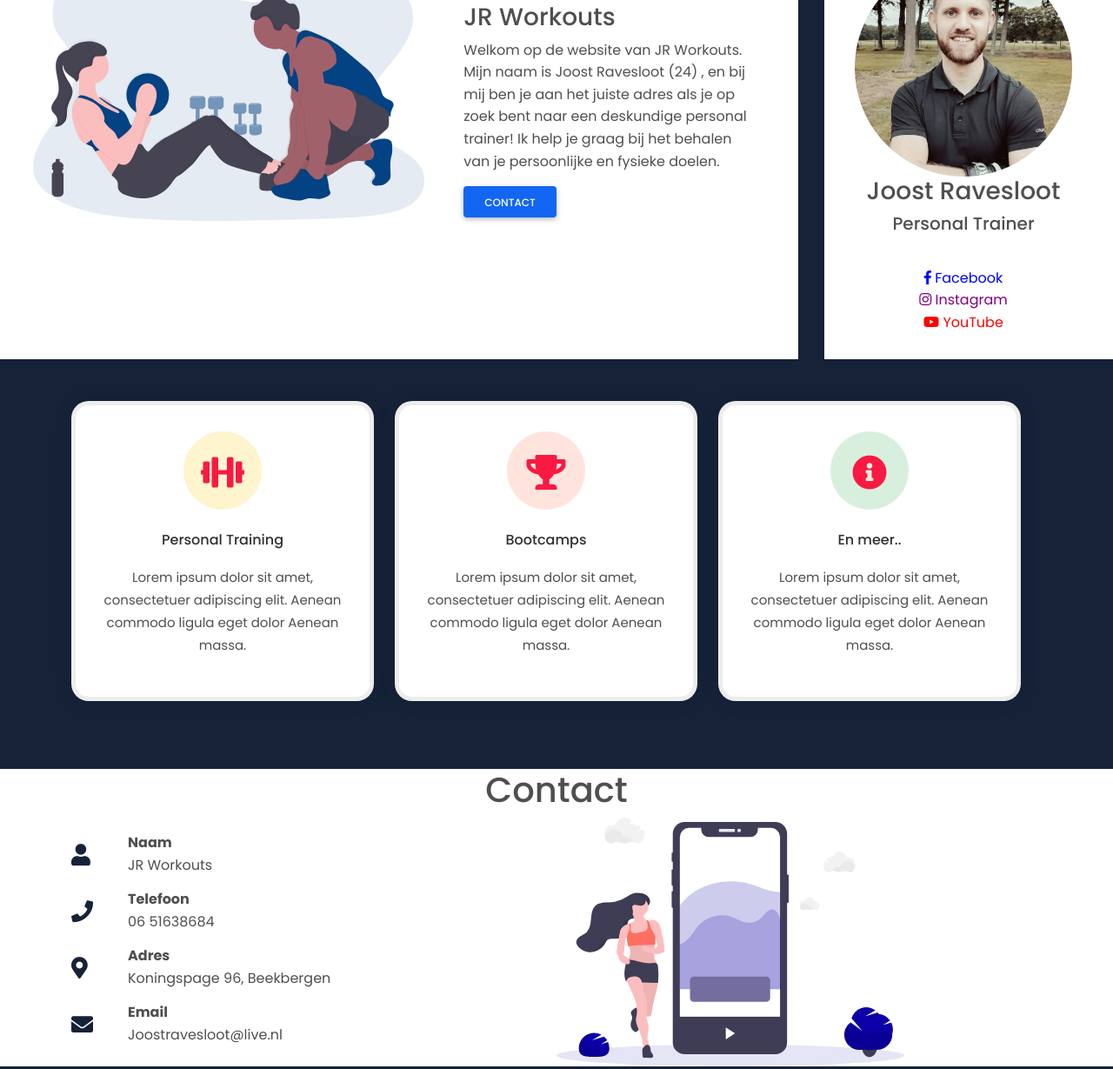
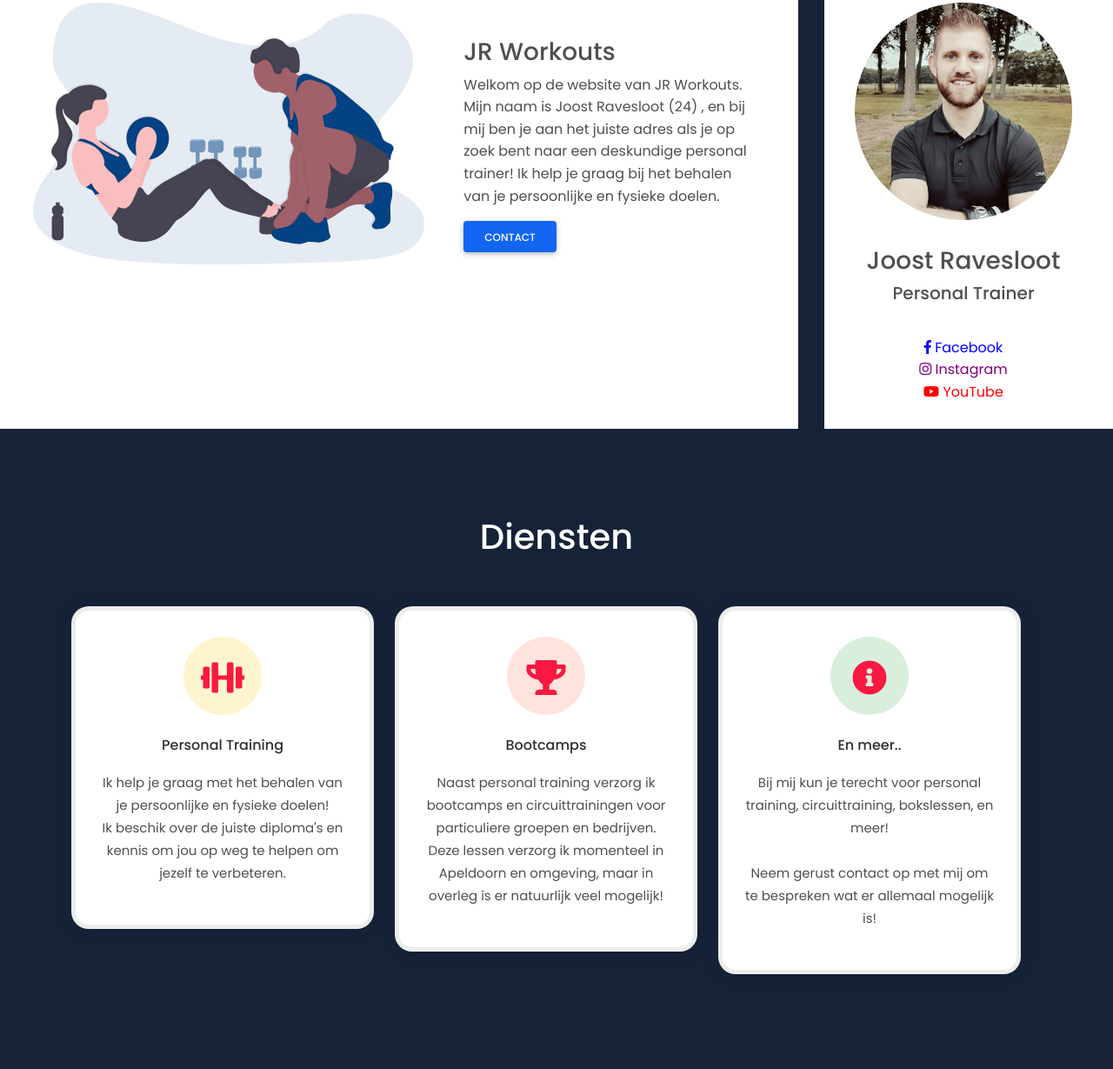
Before and after one commit to JR-BOS/JR-Workouts, a plain HTML site: page index.html in a window 1280 px wide. Shown: the part 897-2126 px from the top of the page at 87% size. Drawn offline with nearby package versions, Linux system fonts and the light colour scheme.

Commit message:
Small update

```diff
--- a/index.html
+++ b/index.html
@@ -40,32 +40,32 @@
         >
           <ul class="navbar-nav">
             <li class="nav-item">
-              <a class="nav-link active" aria-current="page" href="#">Home</a>
+              <a class="nav-link" aria-current="page" href="#home">Home</a>
             </li>
             <li class="nav-item">
-              <a class="nav-link" href="#">Over mij</a>
+              <a class="nav-link" href="#about">Over mij</a>
             </li>
             <li class="nav-item">
-              <a class="nav-link" href="#">Personal Training</a>
+              <a class="nav-link" href="#services">Personal Training</a>
             </li>
             <li class="nav-item">
-              <a class="nav-link" href="#">Contact</a>
+              <a class="nav-link" href="#contact">Contact</a>
             </li>
             <div class="nav-link">
               <a
-                href="https://www.instagram.com/cafedeheksenketel/"
+                href="https://www.instagram.com/jrworkouts1/"
                 target="_blank"
                 class="socialicon"
                 ><i class="fab fa-instagram"></i
               ></a>
               <a
-                href="https://www.facebook.com/HeksenketelBeekbergen"
+                href="https://www.facebook.com/jrworkouts1"
                 target="_blank"
                 class="socialicon"
                 ><i class="fab fa-facebook-f"></i
               ></a>
               <a
-                href="https://www.facebook.com/HeksenketelBeekbergen"
+                href="https://www.youtube.com/channel/UCNVQ8Ee9DBQGsExHcvuskug"
                 target="_blank"
                 class="socialicon"
                 ><i class="fab fa-youtube"></i
@@ -75,9 +75,7 @@
         </div>
       </div>
     </nav>
-
-    <div id="overlay"></div>
-
+    <!-- HOME -->
     <section class="home" id="home">
       <div class="home-content">
         <img src="images/slider1.jpg" />
@@ -90,7 +88,7 @@
     </section>
     <!-- Landing page section -->
 
-    <section class="about">
+    <section class="about" id="about">
       <div class="row">
         <div class="col-md-5 illustration">
           <div>
@@ -106,7 +104,7 @@
             naar een deskundige personal trainer! Ik help je graag bij het
             behalen van je persoonlijke en fysieke doelen.
           </p>
-          <button type="button" class="btn btn-primary">Contact</button>
+          <a type="button" href="#contact" class="btn btn-primary">Contact</a>
         </div>
 
         <div class="col-md-3">
@@ -115,26 +113,35 @@
               <img src="images/circle-cropped.png" width="250" alt="" />
             </div>
             <div class="titel">
-              <h3>Joost Ravesloot</h3>
+              <h3 id="naam">Joost Ravesloot</h3>
               <h5>Personal Trainer</h5>
             </div>
           </div>
           <div class="socials">
             <div class="facebook">
-              <a href=""><i class="fab fa-facebook-f"></i> Facebook</a>
+              <a href="https://www.facebook.com/jrworkouts1" target="_blank"
+                ><i class="fab fa-facebook-f"></i> Facebook</a
+              >
             </div>
             <div class="insta">
-              <a href=""><i class="fab fa-instagram"></i> Instagram</a>
+              <a href="https://www.instagram.com/jrworkouts1/" target="_blank"
+                ><i class="fab fa-instagram"></i> Instagram</a
+              >
             </div>
             <div class="youtube">
-              <a href=""><i class="fab fa-youtube"></i> YouTube</a>
+              <a
+                href="https://www.youtube.com/channel/UCNVQ8Ee9DBQGsExHcvuskug"
+                target="_blank"
+                ><i class="fab fa-youtube"></i> YouTube</a
+              >
             </div>
           </div>
         </div>
       </div>
     </section>
     <!-- services -->
-    <div class="services">
+    <div class="services" id="services">
+      <h1 class="dienstentitle">Diensten</h1>
       <div class="feat bg-gray pt-5 pb-5">
         <div class="container">
           <div class="row">
@@ -145,8 +152,10 @@
                 ></span>
                 <h6>Personal Training</h6>
                 <p>
-                  Lorem ipsum dolor sit amet, consectetuer adipiscing elit.
-                  Aenean commodo ligula eget dolor Aenean massa.
+                  Ik help je graag met het behalen van je persoonlijke en
+                  fysieke doelen!<br />
+                  Ik beschik over de juiste diploma's en kennis om jou op weg te
+                  helpen om jezelf te verbeteren.
                 </p>
               </div>
             </div>
@@ -157,8 +166,10 @@
                 ></span>
                 <h6>Bootcamps</h6>
                 <p>
-                  Lorem ipsum dolor sit amet, consectetuer adipiscing elit.
-                  Aenean commodo ligula eget dolor Aenean massa.
+                  Naast personal training verzorg ik bootcamps en
+                  circuittrainingen voor particuliere groepen en bedrijven. Deze
+                  lessen verzorg ik momenteel in Apeldoorn en omgeving, maar in
+                  overleg is er natuurlijk veel mogelijk!
                 </p>
               </div>
             </div>
@@ -170,8 +181,10 @@
                 ></span>
                 <h6>En meer..</h6>
                 <p>
-                  Lorem ipsum dolor sit amet, consectetuer adipiscing elit.
-                  Aenean commodo ligula eget dolor Aenean massa.
+                  Bij mij kun je terecht voor personal training,
+                  circuittraining, bokslessen, en meer!<br /><br />
+                  Neem gerust contact op met mij om te bespreken wat er allemaal
+                  mogelijk is!
                 </p>
               </div>
             </div>
@@ -184,7 +197,7 @@
 
     <section id="contact" class="contact">
       <div class="container">
-        <h1 class="abouttitle">Contact</h1>
+        <h1 class="contacttitle">Contact</h1>
 
         <div class="row">
           <div class="col-sm">
@@ -193,7 +206,7 @@
                 <i class="fa fa-user"></i>
                 <div class="info">
                   <div class="head">Naam</div>
-                  <div class="sub-title">JR Workouts</div>
+                  <div class="sub-title">JR Workouts - Joost Ravesloot</div>
                 </div>
               </div>
 
@@ -201,7 +214,7 @@
                 <i class="fa fa-phone"></i>
                 <div class="info">
                   <div class="head">Telefoon</div>
-                  <div class="sub-title">06 51638684</div>
+                  <div class="sub-title">06 5163 8684</div>
                 </div>
               </div>
 
@@ -240,15 +253,15 @@
               <ul>
                 <li><a href="#home">Home</a></li>
                 <li><a href="#about">Over Mij</a></li>
-                <li><a href="#menukaart">Personal Training</a></li>
-                <li><a href="#evenementen">Contact</a></li>
+                <li><a href="#services">Personal Training</a></li>
+                <li><a href="#contact">Contact</a></li>
               </ul>
             </div>
             <div class="col-sm-6 col-md-3 item">
               <h3 class="hekslettertype">Contactgegevens</h3>
               <ul>
                 <li><a href="#">Koningspage 96, Beekbergen</a></li>
-                <li><a href="#">06 51638684</a></li>
+                <li><a href="#">06 5163 8684</a></li>
                 <li><a href="#">Joostravesloot@live.nl</a></li>
               </ul>
             </div>
@@ -261,17 +274,13 @@
               </p>
             </div>
             <div class="col item social">
-              <a
-                href="https://www.instagram.com/cafedeheksenketel/"
-                target="_blank"
+              <a href="https://www.instagram.com/jrworkouts1/" target="_blank"
                 ><i class="fab fa-instagram"></i></a
-              ><a
-                href="https://www.facebook.com/HeksenketelBeekbergen"
-                target="_blank"
+              ><a href="https://www.facebook.com/jrworkouts1" target="_blank"
                 ><i class="fab fa-facebook-f"></i
               ></a>
               <a
-                href="https://www.facebook.com/HeksenketelBeekbergen"
+                href="https://www.youtube.com/channel/UCNVQ8Ee9DBQGsExHcvuskug"
                 target="_blank"
                 ><i class="fab fa-youtube"></i
               ></a>
--- a/style.css
+++ b/style.css
@@ -141,17 +141,21 @@ footer {
 
 .about .links {
   border-right: solid 30px #152238;
-  padding-top: 100px;
+  padding-top: 140px;
   padding-right: 50px;
 }
 
 .about .illustration {
   padding-left: 50px;
-  padding-top: 50px;
+  padding-top: 100px;
 }
 
 .about #fitness {
   width: 450px;
+}
+
+.about #naam {
+  padding-top: 30px;
 }
 
 .facebook a {
@@ -176,7 +180,11 @@ footer {
 }
 
 .profiel {
-  padding-top: 50px;
+  padding-top: 100px;
+}
+
+.navbar-toggler {
+  color: white !important;
 }
 
 /* FOOTER SECTION */
@@ -287,6 +295,11 @@ footer {
   }
 }
 
+.services,
+.contact {
+  padding: 100px 0;
+}
+
 .services .card {
   width: 500px;
   height: 500px;
@@ -295,6 +308,14 @@ footer {
   background: #152238;
   color: white;
   text-align: center;
+}
+
+.dienstentitle {
+  color: white;
+}
+
+.contacttitle {
+  padding-bottom: 50px;
 }
 
 /* SERVICES */
```
